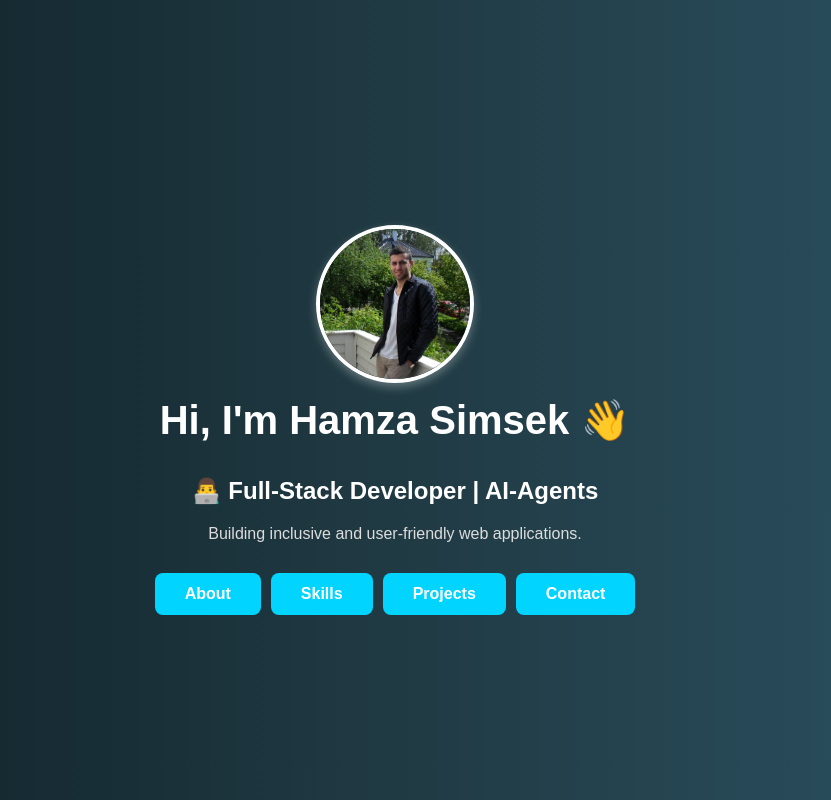
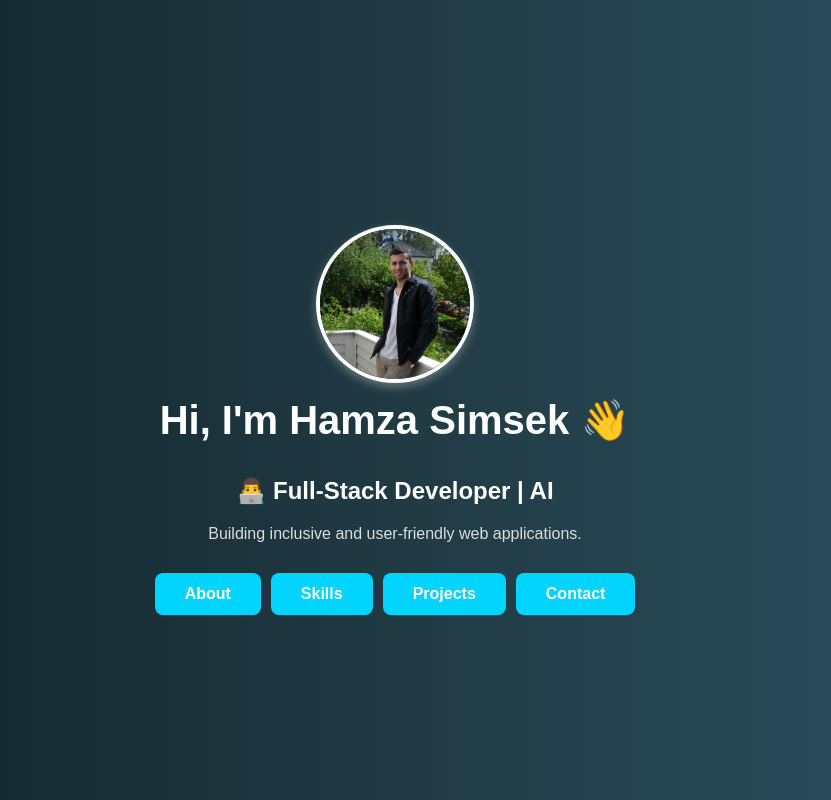
Before and after one commit to hamzas4011/personal-website, a React (Vite) app: page / in a window 1280 px wide. Shown: the top 800 px of the page, without its empty margins (245-1076 px from the left). Built offline with nearby package versions, Linux system fonts and the light colour scheme.

Commit message:
change of title

```diff
--- a/src/components/Intro.jsx
+++ b/src/components/Intro.jsx
@@ -8,7 +8,7 @@ export function Intro() {
       <div className="intro-content">
         <img src={profilePicture} alt="Hamza Simsek" className="profile-pic" />
         <h1>Hi, I'm Hamza Simsek 👋</h1>
-        <h2>👨‍💻 Full-Stack Developer | AI-Agents</h2>
+        <h2>👨‍💻 Full-Stack Developer | AI</h2>
         <p>Building inclusive and user-friendly web applications.</p>
         <div className="intro-buttons">
           <a href="#about" className="intro-button intro-primary-btn">About</a>
```
